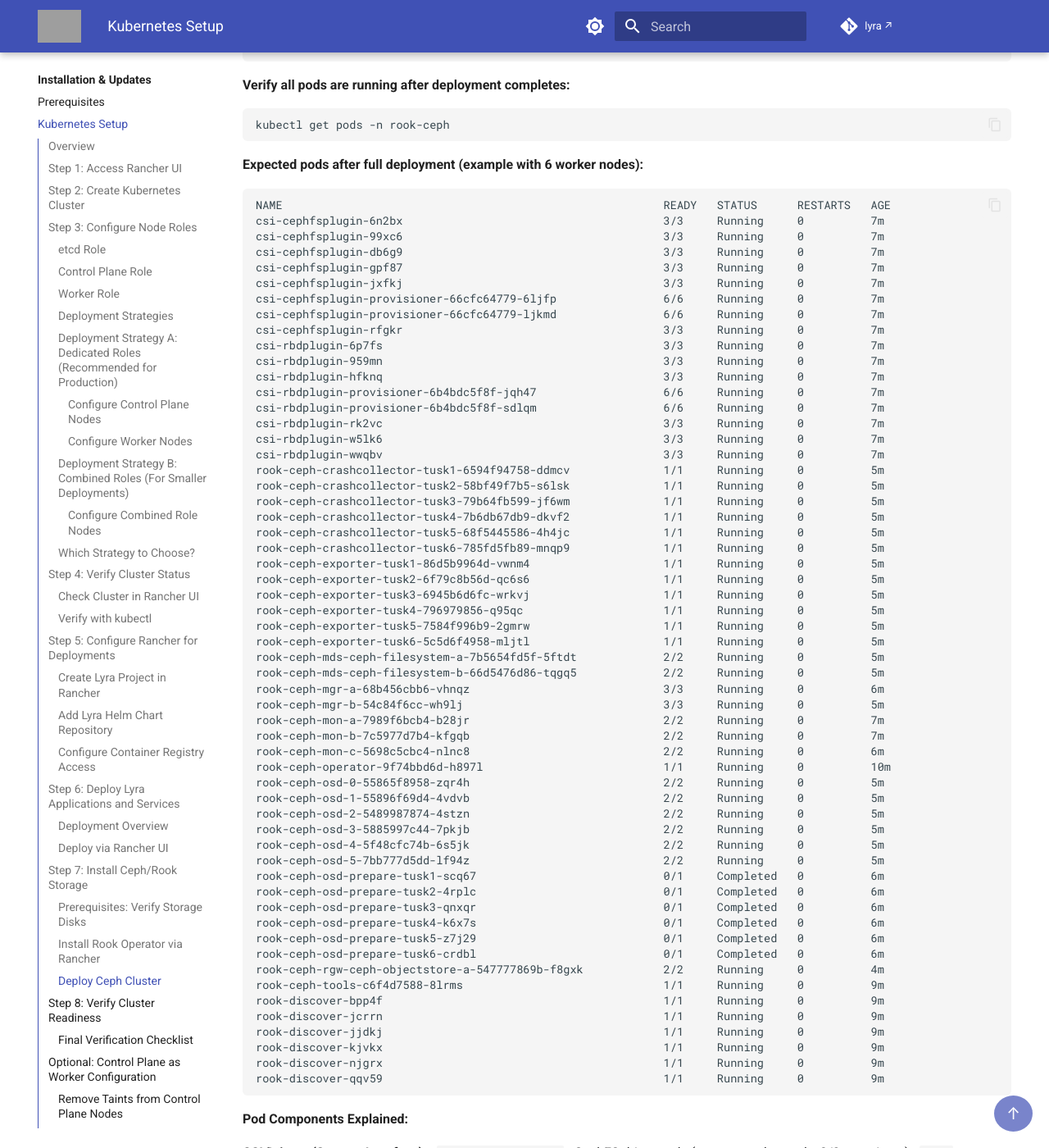
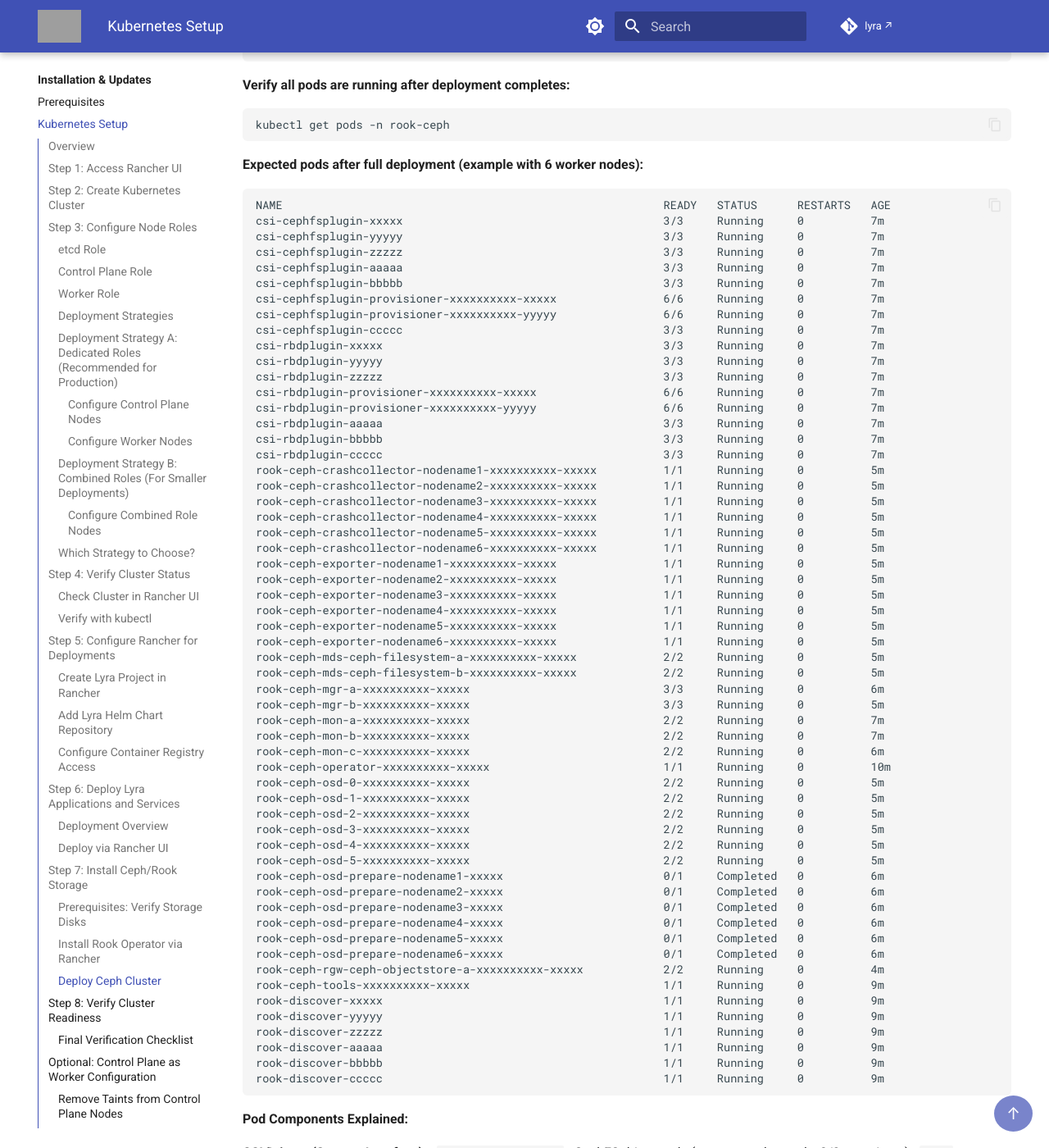
Before and after one commit to amreinch/lyra-docs, an MkDocs documentation site: the page built from docs/installation/kubernetes-setup.md, in a window 1280 px wide and 1400 px high, scrolled down 11534 px. Shown: the whole window at 82% size. Built offline with MkDocs 1.6.1 and Material for MkDocs 9.7.7, drawn with Linux system fonts in a browser that asks for light colours; comment, search, counter and statistics services are not loaded; grey boxes are pictures that could not be loaded.

Commit message:
Updated Ceph pod verification with generic placeholder names
Replaced specific pod names and node names with generic placeholders:
- Random suffixes: xxxxx, yyyyy, zzzzz, aaaaa, bbbbb, ccccc, xxxxxxxxxx
- Node names: nodename1, nodename2, nodename3, nodename4, nodename5, nodename6

This makes the documentation more generic and applicable to any deployment regardless of actual node names or Kubernetes-generated pod suffixes.

📚 Generated with [Claude Code](https://claude.com/claude-code)

````diff
--- a/docs/installation/kubernetes-setup.md
+++ b/docs/installation/kubernetes-setup.md
@@ -548,62 +548,62 @@ kubectl get pods -n rook-ceph
 **Expected pods after full deployment (example with 6 worker nodes):**
 ```
 NAME                                                         READY   STATUS      RESTARTS   AGE
-csi-cephfsplugin-6n2bx                                       3/3     Running     0          7m
-csi-cephfsplugin-99xc6                                       3/3     Running     0          7m
-csi-cephfsplugin-db6g9                                       3/3     Running     0          7m
-csi-cephfsplugin-gpf87                                       3/3     Running     0          7m
-csi-cephfsplugin-jxfkj                                       3/3     Running     0          7m
-csi-cephfsplugin-provisioner-66cfc64779-6ljfp                6/6     Running     0          7m
-csi-cephfsplugin-provisioner-66cfc64779-ljkmd                6/6     Running     0          7m
-csi-cephfsplugin-rfgkr                                       3/3     Running     0          7m
-csi-rbdplugin-6p7fs                                          3/3     Running     0          7m
-csi-rbdplugin-959mn                                          3/3     Running     0          7m
-csi-rbdplugin-hfknq                                          3/3     Running     0          7m
-csi-rbdplugin-provisioner-6b4bdc5f8f-jqh47                   6/6     Running     0          7m
-csi-rbdplugin-provisioner-6b4bdc5f8f-sdlqm                   6/6     Running     0          7m
-csi-rbdplugin-rk2vc                                          3/3     Running     0          7m
-csi-rbdplugin-w5lk6                                          3/3     Running     0          7m
-csi-rbdplugin-wwqbv                                          3/3     Running     0          7m
-rook-ceph-crashcollector-tusk1-6594f94758-ddmcv              1/1     Running     0          5m
-rook-ceph-crashcollector-tusk2-58bf49f7b5-s6lsk              1/1     Running     0          5m
-rook-ceph-crashcollector-tusk3-79b64fb599-jf6wm              1/1     Running     0          5m
-rook-ceph-crashcollector-tusk4-7b6db67db9-dkvf2              1/1     Running     0          5m
-rook-ceph-crashcollector-tusk5-68f5445586-4h4jc              1/1     Running     0          5m
-rook-ceph-crashcollector-tusk6-785fd5fb89-mnqp9              1/1     Running     0          5m
-rook-ceph-exporter-tusk1-86d5b9964d-vwnm4                    1/1     Running     0          5m
-rook-ceph-exporter-tusk2-6f79c8b56d-qc6s6                    1/1     Running     0          5m
-rook-ceph-exporter-tusk3-6945b6d6fc-wrkvj                    1/1     Running     0          5m
-rook-ceph-exporter-tusk4-796979856-q95qc                     1/1     Running     0          5m
-rook-ceph-exporter-tusk5-7584f996b9-2gmrw                    1/1     Running     0          5m
-rook-ceph-exporter-tusk6-5c5d6f4958-mljtl                    1/1     Running     0          5m
-rook-ceph-mds-ceph-filesystem-a-7b5654fd5f-5ftdt             2/2     Running     0          5m
-rook-ceph-mds-ceph-filesystem-b-66d5476d86-tqgq5             2/2     Running     0          5m
-rook-ceph-mgr-a-68b456cbb6-vhnqz                             3/3     Running     0          6m
-rook-ceph-mgr-b-54c84f6cc-wh9lj                              3/3     Running     0          5m
-rook-ceph-mon-a-7989f6bcb4-b28jr                             2/2     Running     0          7m
-rook-ceph-mon-b-7c5977d7b4-kfgqb                             2/2     Running     0          7m
-rook-ceph-mon-c-5698c5cbc4-nlnc8                             2/2     Running     0          6m
-rook-ceph-operator-9f74bbd6d-h897l                           1/1     Running     0          10m
-rook-ceph-osd-0-55865f8958-zqr4h                             2/2     Running     0          5m
-rook-ceph-osd-1-55896f69d4-4vdvb                             2/2     Running     0          5m
-rook-ceph-osd-2-5489987874-4stzn                             2/2     Running     0          5m
-rook-ceph-osd-3-5885997c44-7pkjb                             2/2     Running     0          5m
-rook-ceph-osd-4-5f48cfc74b-6s5jk                             2/2     Running     0          5m
-rook-ceph-osd-5-7bb777d5dd-lf94z                             2/2     Running     0          5m
-rook-ceph-osd-prepare-tusk1-scq67                            0/1     Completed   0          6m
-rook-ceph-osd-prepare-tusk2-4rplc                            0/1     Completed   0          6m
-rook-ceph-osd-prepare-tusk3-qnxqr                            0/1     Completed   0          6m
-rook-ceph-osd-prepare-tusk4-k6x7s                            0/1     Completed   0          6m
-rook-ceph-osd-prepare-tusk5-z7j29                            0/1     Completed   0          6m
-rook-ceph-osd-prepare-tusk6-crdbl                            0/1     Completed   0          6m
-rook-ceph-rgw-ceph-objectstore-a-547777869b-f8gxk            2/2     Running     0          4m
-rook-ceph-tools-c6f4d7588-8lrms                              1/1     Running     0          9m
-rook-discover-bpp4f                                          1/1     Running     0          9m
-rook-discover-jcrrn                                          1/1     Running     0          9m
-rook-discover-jjdkj                                          1/1     Running     0          9m
-rook-discover-kjvkx                                          1/1     Running     0          9m
-rook-discover-njgrx                                          1/1     Running     0          9m
-rook-discover-qqv59                                          1/1     Running     0          9m
+csi-cephfsplugin-xxxxx                                       3/3     Running     0          7m
+csi-cephfsplugin-yyyyy                                       3/3     Running     0          7m
+csi-cephfsplugin-zzzzz                                       3/3     Running     0          7m
+csi-cephfsplugin-aaaaa                                       3/3     Running     0          7m
+csi-cephfsplugin-bbbbb                                       3/3     Running     0          7m
+csi-cephfsplugin-provisioner-xxxxxxxxxx-xxxxx                6/6     Running     0          7m
+csi-cephfsplugin-provisioner-xxxxxxxxxx-yyyyy                6/6     Running     0          7m
+csi-cephfsplugin-ccccc                                       3/3     Running     0          7m
+csi-rbdplugin-xxxxx                                          3/3     Running     0          7m
+csi-rbdplugin-yyyyy                                          3/3     Running     0          7m
+csi-rbdplugin-zzzzz                                          3/3     Running     0          7m
+csi-rbdplugin-provisioner-xxxxxxxxxx-xxxxx                   6/6     Running     0          7m
+csi-rbdplugin-provisioner-xxxxxxxxxx-yyyyy                   6/6     Running     0          7m
+csi-rbdplugin-aaaaa                                          3/3     Running     0          7m
+csi-rbdplugin-bbbbb                                          3/3     Running     0          7m
+csi-rbdplugin-ccccc                                          3/3     Running     0          7m
+rook-ceph-crashcollector-nodename1-xxxxxxxxxx-xxxxx          1/1     Running     0          5m
+rook-ceph-crashcollector-nodename2-xxxxxxxxxx-xxxxx          1/1     Running     0          5m
+rook-ceph-crashcollector-nodename3-xxxxxxxxxx-xxxxx          1/1     Running     0          5m
+rook-ceph-crashcollector-nodename4-xxxxxxxxxx-xxxxx          1/1     Running     0          5m
+rook-ceph-crashcollector-nodename5-xxxxxxxxxx-xxxxx          1/1     Running     0          5m
+rook-ceph-crashcollector-nodename6-xxxxxxxxxx-xxxxx          1/1     Running     0          5m
+rook-ceph-exporter-nodename1-xxxxxxxxxx-xxxxx                1/1     Running     0          5m
+rook-ceph-exporter-nodename2-xxxxxxxxxx-xxxxx                1/1     Running     0          5m
+rook-ceph-exporter-nodename3-xxxxxxxxxx-xxxxx                1/1     Running     0          5m
+rook-ceph-exporter-nodename4-xxxxxxxxxx-xxxxx                1/1     Running     0          5m
+rook-ceph-exporter-nodename5-xxxxxxxxxx-xxxxx                1/1     Running     0          5m
+rook-ceph-exporter-nodename6-xxxxxxxxxx-xxxxx                1/1     Running     0          5m
+rook-ceph-mds-ceph-filesystem-a-xxxxxxxxxx-xxxxx             2/2     Running     0          5m
+rook-ceph-mds-ceph-filesystem-b-xxxxxxxxxx-xxxxx             2/2     Running     0          5m
+rook-ceph-mgr-a-xxxxxxxxxx-xxxxx                             3/3     Running     0          6m
+rook-ceph-mgr-b-xxxxxxxxxx-xxxxx                             3/3     Running     0          5m
+rook-ceph-mon-a-xxxxxxxxxx-xxxxx                             2/2     Running     0          7m
+rook-ceph-mon-b-xxxxxxxxxx-xxxxx                             2/2     Running     0          7m
+rook-ceph-mon-c-xxxxxxxxxx-xxxxx                             2/2     Running     0          6m
+rook-ceph-operator-xxxxxxxxxx-xxxxx                          1/1     Running     0          10m
+rook-ceph-osd-0-xxxxxxxxxx-xxxxx                             2/2     Running     0          5m
+rook-ceph-osd-1-xxxxxxxxxx-xxxxx                             2/2     Running     0          5m
+rook-ceph-osd-2-xxxxxxxxxx-xxxxx                             2/2     Running     0          5m
+rook-ceph-osd-3-xxxxxxxxxx-xxxxx                             2/2     Running     0          5m
+rook-ceph-osd-4-xxxxxxxxxx-xxxxx                             2/2     Running     0          5m
+rook-ceph-osd-5-xxxxxxxxxx-xxxxx                             2/2     Running     0          5m
+rook-ceph-osd-prepare-nodename1-xxxxx                        0/1     Completed   0          6m
+rook-ceph-osd-prepare-nodename2-xxxxx                        0/1     Completed   0          6m
+rook-ceph-osd-prepare-nodename3-xxxxx                        0/1     Completed   0          6m
+rook-ceph-osd-prepare-nodename4-xxxxx                        0/1     Completed   0          6m
+rook-ceph-osd-prepare-nodename5-xxxxx                        0/1     Completed   0          6m
+rook-ceph-osd-prepare-nodename6-xxxxx                        0/1     Completed   0          6m
+rook-ceph-rgw-ceph-objectstore-a-xxxxxxxxxx-xxxxx            2/2     Running     0          4m
+rook-ceph-tools-xxxxxxxxxx-xxxxx                             1/1     Running     0          9m
+rook-discover-xxxxx                                          1/1     Running     0          9m
+rook-discover-yyyyy                                          1/1     Running     0          9m
+rook-discover-zzzzz                                          1/1     Running     0          9m
+rook-discover-aaaaa                                          1/1     Running     0          9m
+rook-discover-bbbbb                                          1/1     Running     0          9m
+rook-discover-ccccc                                          1/1     Running     0          9m
 ```
 
 **Pod Components Explained:**
````
